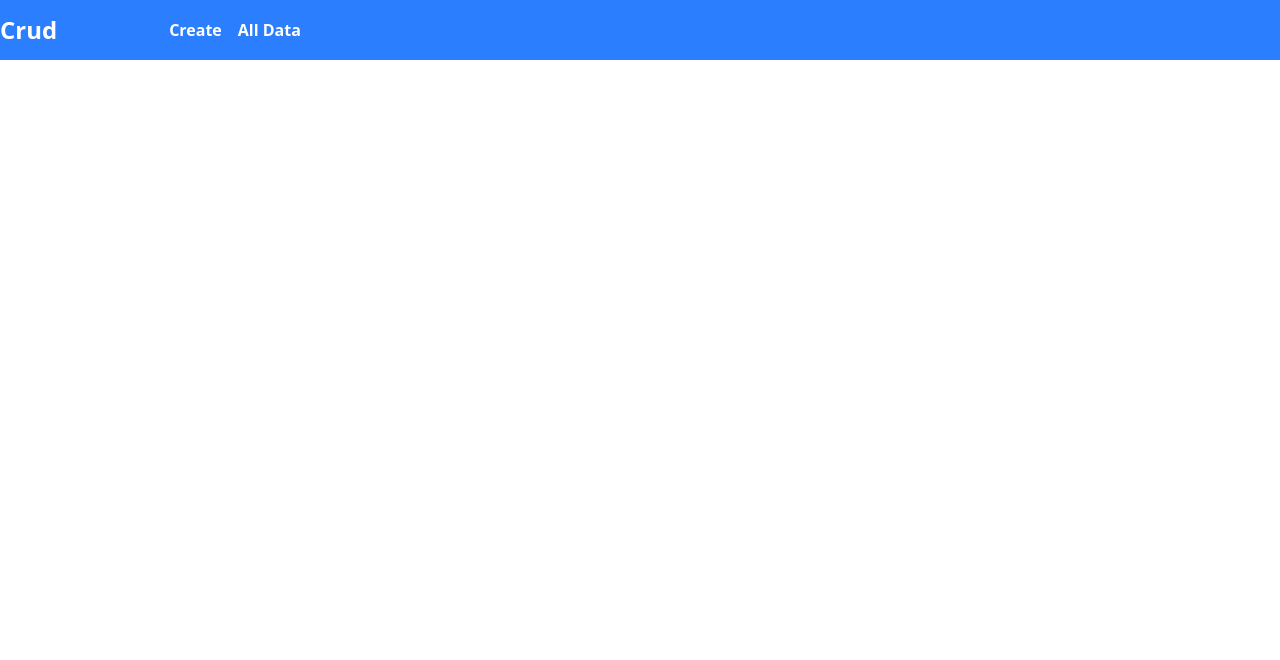
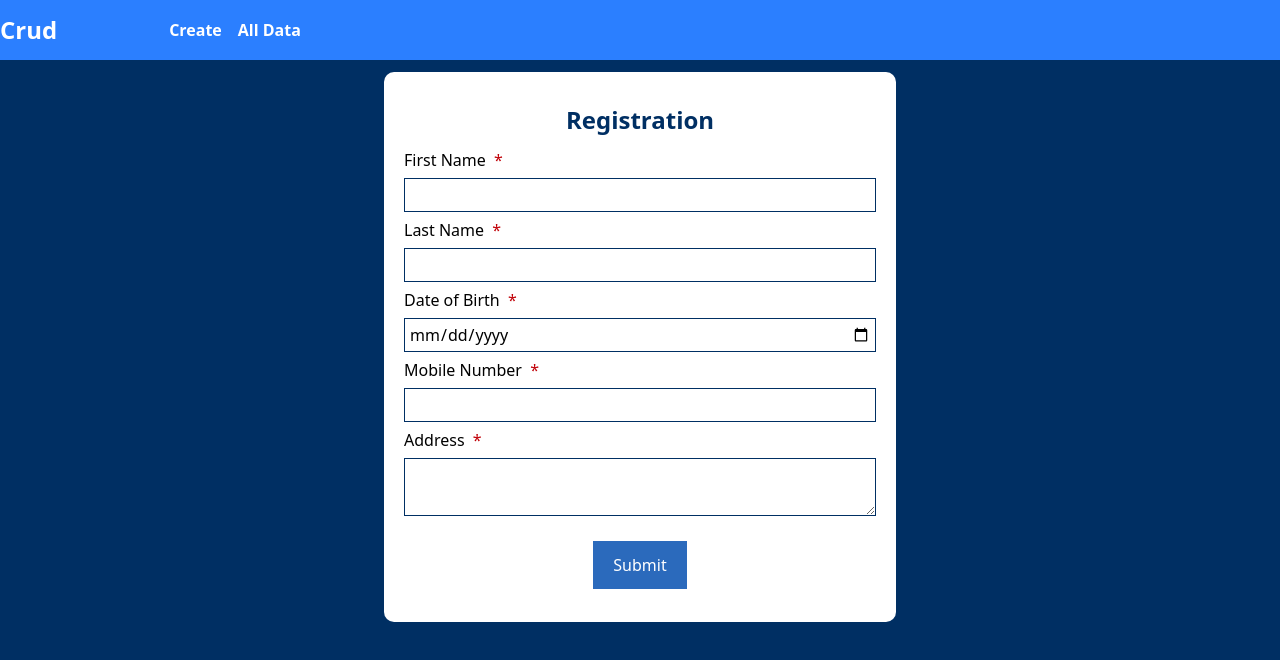
Before and after one commit to dakshataramteke/Crud-Application-with-Vue, a Vue app: page /api/users/create in a window 1280 px wide. Shown: the top 660 px of the page. Built offline with nearby package versions, Linux system fonts and the light colour scheme.

Commit message:
Validation & Hover Effect

```diff
--- a/routes/route.js
+++ b/routes/route.js
@@ -1,4 +1,5 @@
 import CreateForm from '@/Components/CreateForm.vue';
+import Home from '@/Components/Home.vue';
 import EditForm from '@/Components/EditForm.vue';
 import { createRouter, createWebHistory } from 'vue-router'
 import AllData from '@/Components/AllData.vue';
@@ -6,8 +7,9 @@ import AllData from '@/Components/AllData.vue';
 const router = createRouter({
     history: createWebHistory(),
     routes: [
-        { path: '/create', component:CreateForm },
-        {path: '/alldata', component:AllData},
+        {path:'/', component:Home},
+        { path: '/api/users/create', component:CreateForm },
+        {path: '/api/users/alldata', component:AllData},
         { path: '/api/users/:id/edit', component: EditForm },
     ]
 });
--- a/src/App.vue
+++ b/src/App.vue
@@ -1,44 +1,72 @@
 <script>
-import { RouterView } from 'vue-router';
-import CreateForm from './Components/CreateForm.vue';
-import EditForm from './Components/EditForm.vue';
-import AllData from './Components/AllData.vue';
-export default{
- data(){
-  return{
+import { RouterView } from "vue-router";
+import CreateForm from "./Components/CreateForm.vue";
+import Home from "./Components/Home.vue";
+import EditForm from "./Components/EditForm.vue";
+import AllData from "./Components/AllData.vue";
+
+export default {
+  data() {
+    return {
+      Home,
       CreateForm,
       AllData,
-    EditForm
-  }
- }
-}
+      EditForm,
+    };
+  },
+};
 </script>
 
 <template>
   <header>
-    <nav class="bg-blue-500 ">
-      <div class="container flex items-center  h-[60px]">
-         <h4 class="text-2xl text-white font-bold me-18 md:me-24">Crud</h4>
+    <nav class="bg-blue-500">
+      <div class="container flex items-center h-[60px]">
+        <router-link to="/"
+          ><h4 class="text-2xl text-white font-bold me-18 md:me-24">
+            Crud
+          </h4></router-link
+        >
+
         <ul class="flex">
           <li>
-          <RouterLink to="/create" class="mx-4 text-white font-bold">Create</RouterLink>
-
+            <RouterLink
+              to="/api/users/create"
+              class="mx-4 text-white font-bold"
+            >
+              <span> Create</span></RouterLink
+            >
           </li>
           <li>
-            <RouterLink to="/alldata" class="text-white font-bold">All Data</RouterLink>
+            <RouterLink to="/api/users/alldata" class="text-white font-bold">
+              <span>All Data</span></RouterLink
+            >
           </li>
-
         </ul>
       </div>
-
     </nav>
   </header>
 
-  <RouterView/>
+  <RouterView />
 </template>
 
 <style scoped>
-.container{
+.container {
   margin: 0 auto;
 }
+span {
+  position: relative;
+}
+span::after {
+  position: absolute;
+  content: "";
+  height: 2px;
+  width: 0%;
+  left: 0;
+  bottom: -5px;
+  background-color: white;
+  transition: all 0.3s ease-in-out;
+}
+span:hover::after {
+  width: 100%;
+}
 </style>
--- a/src/Components/AllData.vue
+++ b/src/Components/AllData.vue
@@ -8,6 +8,7 @@ export default {
     };
   },
   methods: {
+
     // Show All Data
     async fetchData() {
       try {
@@ -27,7 +28,7 @@ export default {
         const response = await axios.delete(`http://localhost:3000/api/${id}`);
         console.log(response.data);
         this.items = this.items.filter((item) => item.id !== id);
-        alert("Deleted Data");
+        // alert("Deleted Data");
       } catch (err) {
         console.error(err);
       }
@@ -40,7 +41,7 @@ export default {
 </script>
 <template>
   <!-- Table Data  -->
-  <main class="bg-[#002F63] h-screen">
+  <main class="bg-[#002F63]  min-h-[calc(100vh-60px)]">
     <div class="container py-3">
       <div class="row">
         <h3 class="text-center text-white text-2xl font-bold my-4">
@@ -48,42 +49,43 @@ export default {
         </h3>
         <div class="overflow-x-auto">
           <table
-            class="border-collapse border border-gray-400 w-full bg-white overflow-auto"
+            class="border-collapse w-full bg-white overflow-auto "
           >
             <thead>
-              <tr>
-                <th class="border border-gray-300 hidden">id</th>
-                <th class="border border-gray-300">First Name</th>
-                <th class="border border-gray-300 py-2">Last Name</th>
-                <th class="border border-gray-300 py-2">Date of Birth</th>
-                <th class="border border-gray-300 py-2">Mobile Number</th>
-                <th class="border border-gray-300 py-2">Address</th>
-                <th class="border border-gray-300 py-2">Actions</th>
+              <tr class="bg-blue-400">
+                <th class=" border-[#002F63] hidden">id</th>
+                <th class="border border-[#002F63]">First Name</th>
+                <th class="border border-[#002F63] py-2">Last Name</th>
+                <th class="border border-[#002F63] py-2">Date of Birth</th>
+                <th class="border border-[#002F63] py-2">Mobile Number</th>
+                <th class="border border-[#002F63] py-2">Address</th>
+                <th class="border border-[#002F63] py-2">Actions</th>
               </tr>
             </thead>
             <tbody class="w-full">
               <tr v-for="item in data" :key="item.id">
                 <td class="hidden">{{ item.id }}</td>
-                <td class="border border-gray-300 px-2">
+                <td class="border border-[#002F63] px-2 ">
                   {{ item.firstname }}
                 </td>
-                <td class="border border-gray-300 px-2">{{ item.lastname }}</td>
-                <td class="border border-gray-300 px-2">
-                  {{ item.dob.slice(0, 10) }}
+                <td class="border border-[#002F63] px-2">{{ item.lastname }}</td>
+                <td class="border border-[#002F63] px-2">
+
+                  {{ item.dob.slice(0, 10).split('-').reverse().join('-')}}
                 </td>
-                <td class="border border-gray-300 px-2">
+                <td class="border border-[#002F63] px-2">
                   {{ item.mobile_num }}
                 </td>
-                <td class="border border-gray-300 px-2">
+                <td class="border border-[#002F63] px-2">
                   {{ item.address }}
                 </td>
                 <td
-                  class="border border-gray-300 px-2 flex justify-center flex-col md:flex-row"
+                  class="border border-[#002F63] px-2 flex justify-center flex-col md:flex-row "
                 >
                   <button>
                     <RouterLink
                       :to="{ path: '/api/users/' + item.id + '/edit' }"
-                      class="mr-2 p-1 m-1 bg-[#2b6abc] text-white px-2 cursor-pointer"
+                      class="mr-2 p-1 m-1 bg-[#2b6abc] text-white px-2 cursor-pointer "
                       >Edit</RouterLink
                     >
                   </button>
--- a/src/Components/CreateForm.vue
+++ b/src/Components/CreateForm.vue
@@ -11,18 +11,49 @@ export default {
         mobilenumber: "",
         address: "",
       },
+      errors: [],
     };
   },
   methods: {
 
+    formatDate(dateStr) {
+      return new Date(dateStr).toISOString().slice(0, 10).split('-').reverse().join('-');
+    },
     // Submitting the data
     async handleSubmit() {
+      this.errors = [];
+      if (!this.formData.fname) {
+        this.errors.fname = "First Name is Required";
+      }
+      if (!this.formData.lname) {
+        this.errors.lname = "Last Name is Required";
+      }
+      if (!this.formData.dob) {
+        this.errors.dob = "Date of Birth is Required";
+      }
+      if (!this.formData.mobilenumber) {
+        this.errors.mobilenumber = "Mobile Number is Required";
+      }
+      if (!this.formData.address) {
+        this.errors.address = "Address is Required";
+      }
+      console.warn("Error", this.errors);
+
+      if (
+        this.formData.fname &&
+        this.formData.lname &&
+        this.formData.dob &&
+        this.formData.mobilenumber &&
+        this.formData.address
+      ) {
+         this.formData.dob = this.formatDate(this.formData.dob);
         try {
           const response = await axios.post(
             "http://localhost:3000/api/users",
             this.formData
           );
-        console.log("Response is", response);
+          console.log("Response is",this.formData);
+          console.log("Date is ", response.data)
           alert("Form is Submitted");
 
           this.formData = {
@@ -35,15 +66,14 @@ export default {
         } catch (err) {
           console.error(err);
         }
+      }
     },
-
-
   },
-}
+};
 </script>
 <template>
   <!-- Registration Form  -->
-  <main class="bg-[#002F63] h-screen">
+  <main class="bg-[#002F63] min-h-[calc(100vh-60px)]">
     <form @submit.prevent="handleSubmit">
       <div class="container py-3">
         <div class="row">
@@ -52,42 +82,65 @@ export default {
               Registration
             </h2>
 
-            <label>First Name</label><br />
+            <div>
+              <label>First Name <span class="text-red-700 ms-1">*</span></label><br />
               <input
                 type="text"
                 v-model="formData.fname"
                 class="border border-[#002F63] p-1 my-1.5 focus:outline-none w-full"
-            /><br />
-            <label>Last Name</label><br />
+              />
+              <p v-if="errors.fname" class="text-red-500">{{ errors.fname }}</p>
+            </div>
+
+            <div>
+              <label>Last Name <span class="text-red-700 ms-1">*</span></label><br />
               <input
                 type="text"
                 v-model="formData.lname"
                 class="border border-[#002F63] p-1 my-1.5 focus:outline-none w-full"
-            /><br />
-            <label>Date of Birth</label><br />
+              />
+              <p v-if="errors.lname" class="text-red-500">{{ errors.lname }}</p>
+            </div>
+
+            <div>
+              <label>Date of Birth <span class="text-red-700 ms-1">*</span></label><br />
               <input
                 type="date"
                 v-model="formData.dob"
                 class="border border-[#002F63] p-1 my-1.5 focus:outline-none w-full"
-            /><br />
-            <label>Mobile Number</label><br />
+              />
+              <p v-if="errors.dob" class="text-red-500">{{ errors.dob }}</p>
+            </div>
+
+            <div>
+              <label>Mobile Number <span class="text-red-700 ms-1">*</span></label>
               <input
                 type="text"
                 v-model="formData.mobilenumber"
                 class="border border-[#002F63] p-1 my-1.5 focus:outline-none w-full"
-            /><br />
-            <label>Address</label><br />
+              />
+              <p v-if="errors.mobilenumber" class="text-red-500">
+                {{ errors.mobilenumber }}
+              </p>
+            </div>
+
+            <div>
+              <label>Address <span class="text-red-700 ms-1">*</span></label>
               <textarea
                 name=""
                 id=""
                 v-model="formData.address"
                 class="border border-[#002F63] p-1 my-1.5 focus:outline-none w-full"
               ></textarea>
-            <br />
+              <p v-if="errors.address" class="text-red-500">
+                {{ errors.address }}
+              </p>
+            </div>
+
             <div class="flex justify-center">
               <button
                 type="submit"
-                class="cursor-pointer bg-[#2b6abc] text-white"
+                class="cursor-pointer bg-[#2b6abc] hover:bg-[#0953b5] text-white"
               >
                 Submit
               </button>
@@ -97,9 +150,6 @@ export default {
       </div>
     </form>
   </main>
-
-
-
 </template>
 <style scoped>
 .container {
@@ -120,5 +170,4 @@ export default {
   padding: 0.75rem 1.25rem;
   margin: 0.825rem 0;
 }
-
 </style>
--- a/src/Components/EditForm.vue
+++ b/src/Components/EditForm.vue
@@ -3,7 +3,7 @@ import axios from "axios";
 export default {
   data() {
     return {
-      showModel:false,
+      showModel: false,
       UpdateUserId: "",
       formData: {
         firstname: "",
@@ -14,16 +14,16 @@ export default {
       },
     };
   },
+
   mounted() {
     this.UpdateUserId = this.$route.params.id;
     this.getUserData(this.$route.params.id);
   },
+
   methods: {
-
     closeForm() {
       this.showModel = false;
-      this.$router.push('/alldata');
-
+      this.$router.push("/api/users/alldata");
     },
     async getUserData(UserId) {
       const response = await axios.get(
@@ -32,7 +32,11 @@ export default {
       console.log("Response", response);
       this.formData.firstname = response.data.data[0].firstname;
       this.formData.lastname = response.data.data[0].lastname;
-      this.formData.dob = response.data.data[0].dob;
+      this.formData.dob = response.data.data[0].dob
+        .slice(0, 10)
+        .split("-")
+        .reverse()
+        .join("-");
       this.formData.mobile_num = response.data.data[0].mobile_num;
       this.formData.address = response.data.data[0].address;
     },
@@ -44,7 +48,8 @@ export default {
           this.formData
         );
         console.log(response.data);
-        alert("Edit Successfully")
+        alert("Edit Successfully");
+         this.$router.push("/api/users/alldata");
       } catch (err) {
         console.error(err);
       }
@@ -54,7 +59,7 @@ export default {
 </script>
 <template>
   <!-- Edit Table  -->
-  <main class="bg-[#002F63] h-screen">
+  <main class="bg-[#002F63] min-h-[calc(100vh-60px)]">
     <div class="EditTable">
       <form @submit.prevent="updateUser">
         <div class="container py-3">
@@ -62,41 +67,62 @@ export default {
             <div class="form-wrapper bg-white p-5 shadow-xl-amber-50">
               <h2 class="text-2xl font-bold text-center my-2 text-[#002F63]">
                 Edit Form
-                <span @click="closeForm">X</span>
+                <span @click="closeForm" class="cross">X</span>
               </h2>
-
-              <label>First Name</label><br />
+              <div>
+                <label
+                  >First Name <span class="text-red-700 ms-1">*</span></label
+                ><br />
                 <input
                   type="text"
                   v-model="formData.firstname"
                   class="border border-[#002F63] p-1 my-1.5 focus:outline-none w-full"
-              /><br />
-              <label>Last Name</label><br />
+                />
+              </div>
+
+              <div>
+                <label>Last Name <span class="text-red-700 ms-1">*</span></label
+                ><br />
                 <input
                   type="text"
                   v-model="formData.lastname"
                   class="border border-[#002F63] p-1 my-1.5 focus:outline-none w-full"
-              /><br />
-              <label>Date of Birth</label><br />
+                />
+              </div>
+
+              <div>
+                <label
+                  >Date of Birth <span class="text-red-700 ms-1">*</span></label
+                ><br />
                 <input
                   type="date"
                   v-model="formData.dob"
                   class="border border-[#002F63] p-1 my-1.5 focus:outline-none w-full"
-              /><br />
-              <label>Mobile Number</label><br />
+                />
+              </div>
+
+              <div>
+                <label
+                  >Mobile Number <span class="text-red-700 ms-1">*</span></label
+                ><br />
                 <input
                   type="text"
                   v-model="formData.mobile_num"
                   class="border border-[#002F63] p-1 my-1.5 focus:outline-none w-full"
-              /><br />
-              <label>Address</label><br />
+                />
+              </div>
+
+              <div>
+                <label>Address <span class="text-red-700 ms-1">*</span></label
+                ><br />
                 <textarea
                   name=""
                   id=""
                   v-model="formData.address"
                   class="border border-[#002F63] p-1 my-1.5 focus:outline-none w-full"
                 ></textarea>
-              <br />
+              </div>
+
               <div class="flex justify-center">
                 <button
                   type="submit"
@@ -132,7 +158,7 @@ export default {
   margin: 0.825rem 0;
 }
 
-.form-wrapper span {
+.form-wrapper .cross {
   color: black;
   float: right;
   cursor: pointer;
--- /dev/null
+++ b/src/Components/Home.vue
@@ -0,0 +1,36 @@
+<script>
+export default{
+    data(){
+        return{
+            showmodel:false
+        }
+    },
+    methods:{
+     openForm() {
+        this.showmodel= false,
+        this.$router.push('/api/users/create');
+
+},
+},
+}
+
+</script>
+<template>
+    <main class="bg-[#002F63]">
+         <div class="container w-full flex items-center justify-center h-[calc(100vh-60px)]">
+        <div class="row">
+            <div class="text-center">
+            <h4 class="text-3xl font-bold my-3 text-white"> Crud Application</h4>
+            <button class="cursor-pointer bg-[#2b6abc] text-white hover:bg-[#0e64c6] font-bold" @click="openForm()">Start </button>
+            </div>
+        </div>
+    </div>
+    </main>
+
+</template>
+<style scoped>
+button{
+  padding: 0.75rem 1.25rem;
+  margin: 0.825rem 0;
+}
+</style>
```
Also changed, not shown: 1 other file (tests, documents, lock files or other folders). Lines whose indentation alone changed are shown as unchanged.
